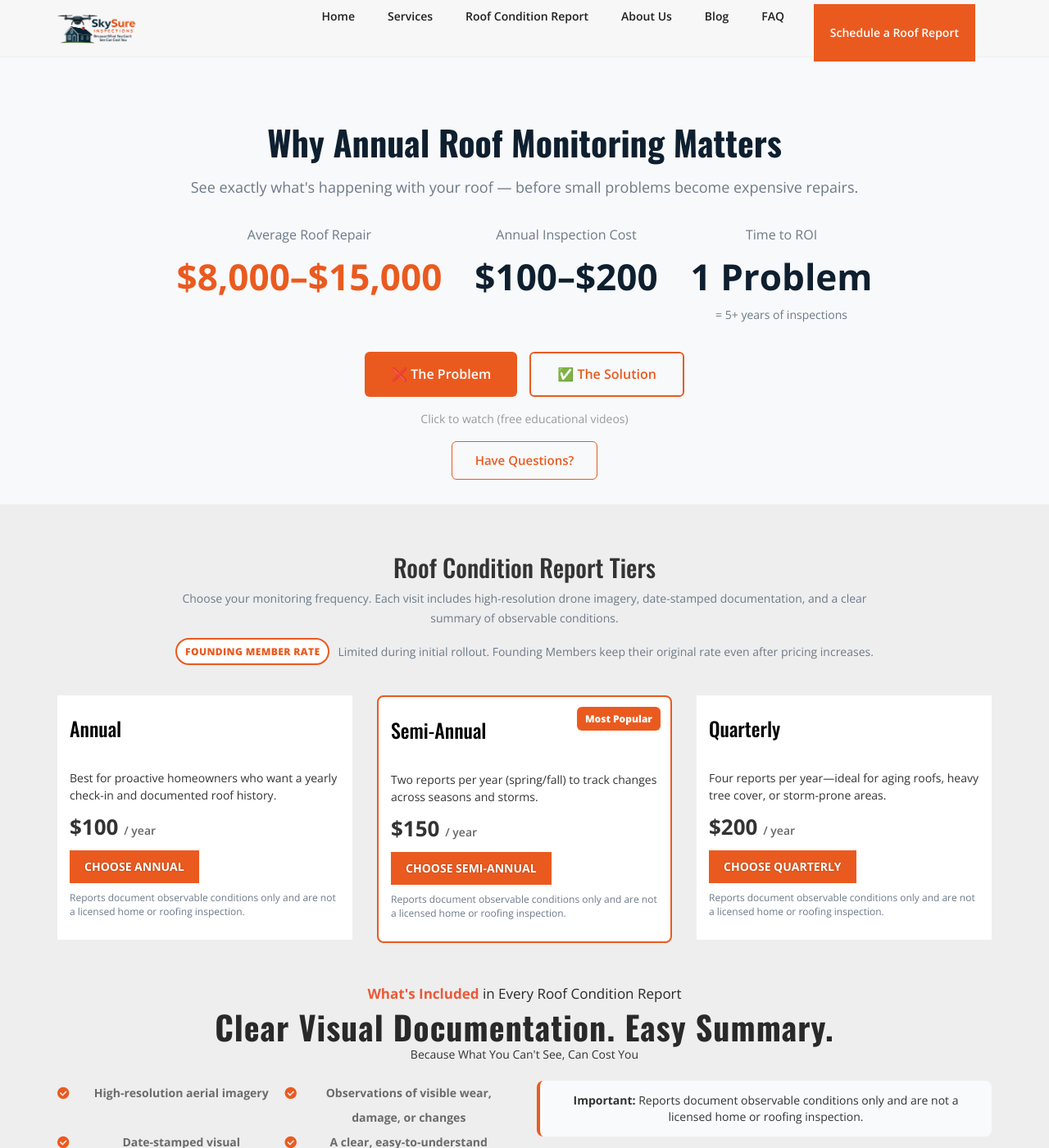
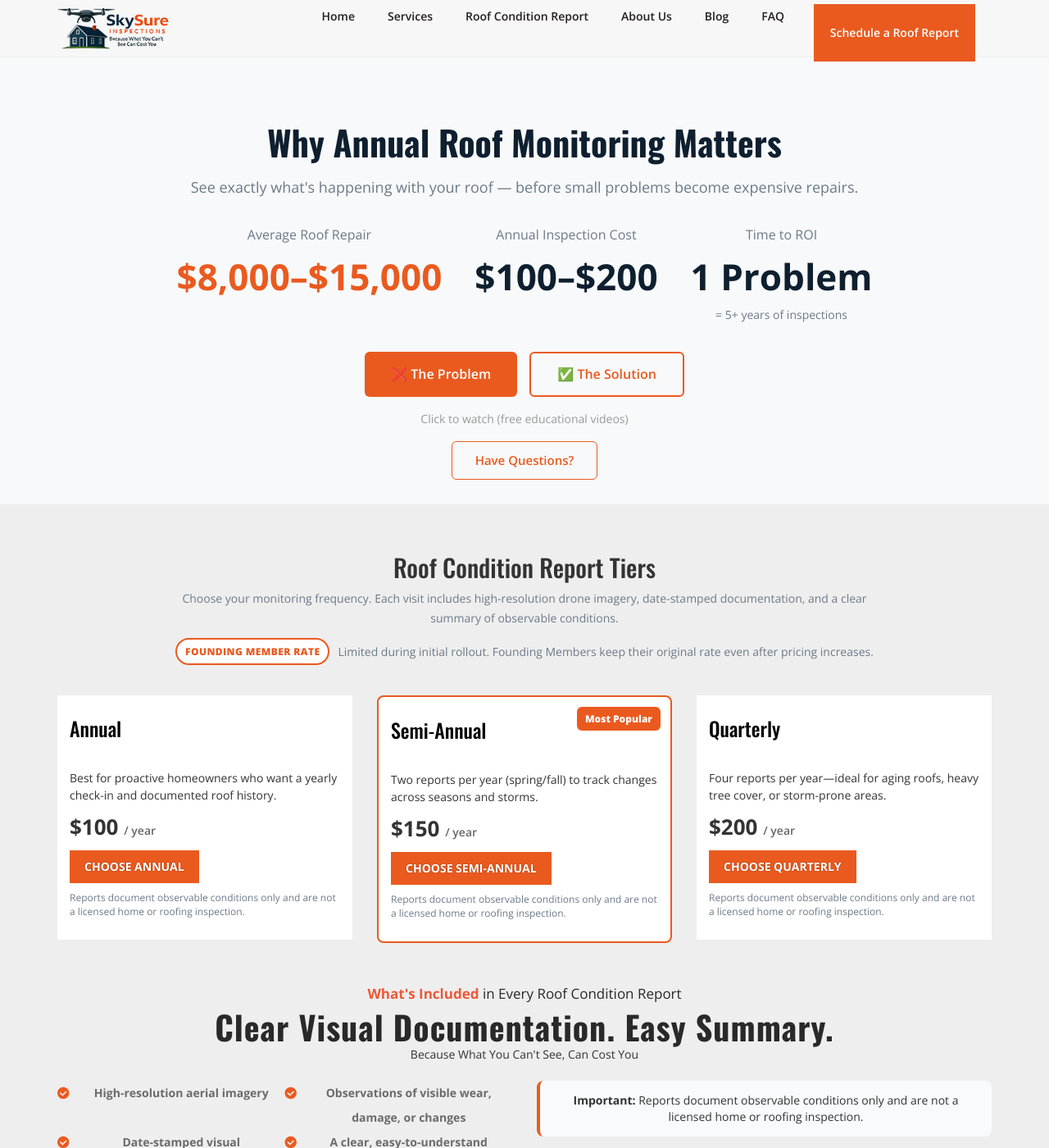
Before and after one commit to ahdworsky/Test, a Jekyll site: the page index.html, which Jekyll copies as it is, in a window 1280 px wide and 1400 px high. Shown: the whole window at 82% size. Built offline with Jekyll 4.4.1, drawn with Linux system fonts in a browser that asks for light colours; nearby versions of some CDN libraries; library files that are not in the unit come from our copies.

Commit message:
Add files via upload

```diff
--- a/index.html
+++ b/index.html
@@ -49,8 +49,35 @@
   flex: 1 !important;
 }
 .logo img {
-  max-height: 35px !important;
-  height: 35px !important;
+  max-height: 50px !important;
+  height: 50px !important;
+  width: auto !important;
+}
+.header .col-md-3 {
+  flex: 0 0 auto !important;
+  display: flex !important;
+  align-items: center !important;
+  height: 70px !important;
+}
+@media (max-width: 768px) {
+  .header .row {
+    height: auto !important;
+  }
+  .header .col-md-3 {
+    height: auto !important;
+    padding: 5px 10px !important;
+  }
+  .logo img {
+    max-height: 45px !important;
+    height: 45px !important;
+  }
+  #home h2 {
+    font-size: 28px !important;
+    line-height: 1.2 !important;
+  }
+  #home p {
+    font-size: 14px !important;
+  }
 }
 .navigationwrape {
   width: 100% !important;
@@ -434,7 +461,7 @@ body.noscroll{overflow:hidden!important;}
 <div class="container">
   <h2 style="font-size: 42px; color: #0e1f2f; margin-bottom: 20px; font-weight: 700;">Why Annual Roof Monitoring Matters</h2>
 
-  <p style="font-size: 18px; color: #6c7a89; max-width: 100%; margin: 0 auto 35px; white-space: nowrap;">See exactly what's happening with your roof — before small problems become expensive repairs.</p>
+  <p style="font-size: 18px; color: #6c7a89; max-width: 100%; margin: 0 auto 35px; word-wrap: break-word; overflow-wrap: break-word;">See exactly what's happening with your roof — before small problems become expensive repairs.</p>
 
   <!-- NUMBERS (PAIN POINT) -->
   <div class="row" style="display: flex; justify-content: center; gap: 40px; flex-wrap: wrap; margin-bottom: 35px;">
```
